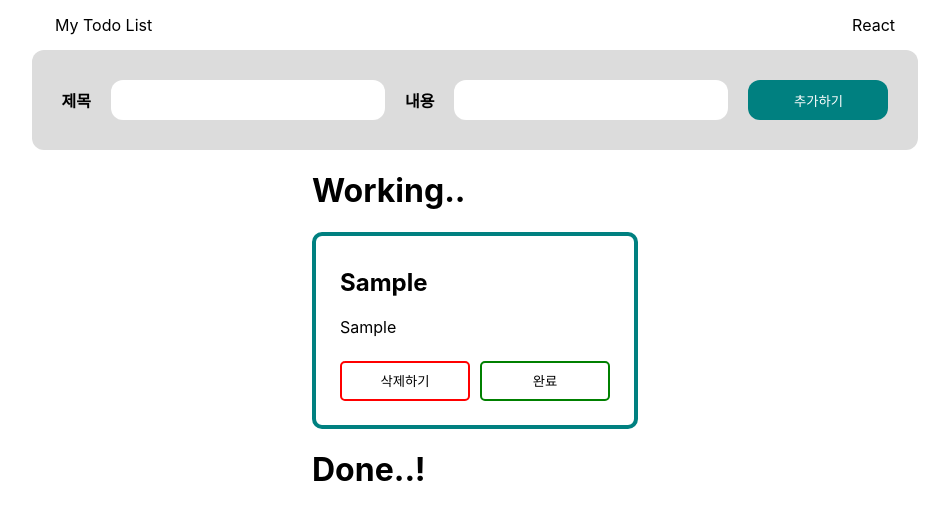
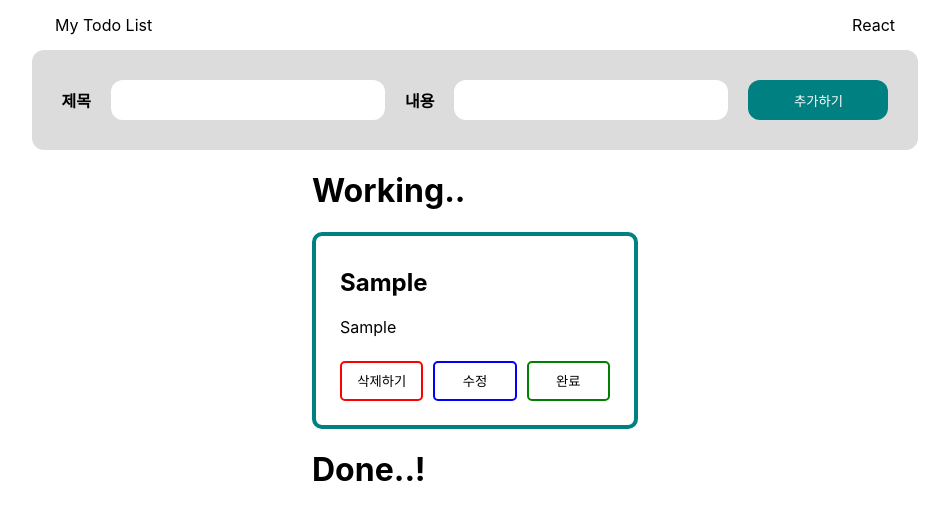
Before and after one commit to Hediar/React-ToDo, a React (Create React App) app: page / in a window 1280 px wide. Both pictures are taken after typing "Sample", "Sample" into the empty fields and a click on the button "추가하기". Shown: the top 520 px of the page, without its empty margins (165-1114 px from the left). Built offline with nearby package versions, Linux system fonts and the light colour scheme.

Commit message:
수정버튼 -> 입력받을 수 있게 UpdateContent 추가, App.jsx에서 보이고 숨겨지는 이벤트함수 추가

```diff
--- a/src/App.css
+++ b/src/App.css
@@ -58,6 +58,22 @@ label {
   border: 4px solid teal;
   border-radius: 10px;
 }
+.update-title {
+  font-size: 1.5em;
+  border-radius: 12px;
+  height: 40px;
+  width: 250px;
+  padding: 0 12px;
+}
+
+.update-content {
+  margin-top: 15px;
+  border-radius: 12px;
+  height: 50px;
+  width: 250px;
+  padding: 0 12px;
+  resize: none;
+}
 
 .working, .done {
   display: flex;
@@ -87,7 +103,19 @@ label {
   width: 50%;
 }
 
-.delete:hover, .complete:hover {
+.update, .update-complete {
+  background-color: white;
+  border: 2px solid blue;
+  border-radius: 5px;
+  height: 40px;
+  width: 50%;
+}
+
+.delete:hover, .complete:hover, .update:hover, .update-complete:hover {
   background-color: #ddd;
   cursor: pointer;
 }
+
+.hidden {
+  display: none;
+}
--- a/src/App.jsx
+++ b/src/App.jsx
@@ -9,7 +9,6 @@ function App() {
 
   const [title, setTitle] = useState('');
   const [content, setContent] = useState('');
-
 
   const [working, setworking] = useState([]);
 
@@ -28,7 +27,6 @@ function App() {
   const contentAddHandler = (event) => {
     setContent(event.target.value);
   };
-
 
 
   const clickAddButtonHandler = (event) =>{
@@ -60,7 +58,6 @@ function App() {
       return work;
     });
     setworking(updateWokrings);
-
     localStorage.setItem('todokey', JSON.stringify([...updateWokrings]));
   };
 
@@ -76,6 +73,35 @@ function App() {
     localStorage.setItem('todokey', JSON.stringify([...updateWokrings]));
   };
 
+  const updateButtonHandler = (id, event) => {
+    const HIDDEN_CLASSNAME = 'hidden';
+    // 클릭한 것의 todo-box 가져오기
+    const updateBox = event.target.closest('.todo-box');
+    const currentContent = updateBox.querySelector('.todo-text'); // 기존 보이는 제목과 내용
+    const newContent = updateBox.querySelector('.update-box'); // 수정하는 칸
+    const currentButtons = updateBox.querySelector('.buttons'); // 버튼 담긴 태그
+
+    currentContent.classList.add(HIDDEN_CLASSNAME);
+    currentButtons.querySelector('.update').classList.add(HIDDEN_CLASSNAME);
+    newContent.classList.remove(HIDDEN_CLASSNAME);
+    currentButtons.querySelector('.update-complete').classList.remove(HIDDEN_CLASSNAME);
+
+  };
+
+  const completeUpdateButton = (id, event) => {
+    const HIDDEN_CLASSNAME = 'hidden';
+
+    const updateBox = event.target.closest('.todo-box');
+    const currentContent = updateBox.querySelector('.todo-text'); // 기존 보이는 제목과 내용
+    const newContent = updateBox.querySelector('.update-box'); // 수정하는 칸
+    const currentButtons = updateBox.querySelector('.buttons'); // 버튼 담긴 태그
+
+    currentContent.classList.remove(HIDDEN_CLASSNAME);
+    currentButtons.querySelector('.update').classList.remove(HIDDEN_CLASSNAME);
+    newContent.classList.add(HIDDEN_CLASSNAME);
+    currentButtons.querySelector('.update-complete').classList.add(HIDDEN_CLASSNAME);
+
+  };
 
   return (
     <div className='mytodo'>
@@ -99,10 +125,12 @@ function App() {
                   return work.isDone === false
                 }).map((item) => {
                   return <Cards
-                  // key={item.id}
+                  key={item.id}
                   item={item}
                   fnc1={clickDeleteButtonHandler}
                   fnc2={clickCompleteButtonHandler}
+                  fnc3={updateButtonHandler}
+                  fnc4={completeUpdateButton}
                   c={'완료'}
                   ></Cards>
                 })
@@ -117,10 +145,12 @@ function App() {
                   return work.isDone === true
                 }).map((item) => {
                   return <Cards
-                  // key={item.id}
+                  key={item.id}
                   item={item}
                   fnc1={clickDeleteButtonHandler}
                   fnc2={clickCancelButtonHandler}
+                  fnc3={updateButtonHandler}
+                  fnc4={completeUpdateButton}
                   c={'취소'}
                   ></Cards>
                 })
--- a/src/components/Button.jsx
+++ b/src/components/Button.jsx
@@ -1,4 +1,4 @@
 const Button = ({role, name, fnc, para}) =>{
-    return <button className={role} onClick={() => fnc(para.id)}>{name}</button>
+    return <button className={role} onClick={(event) => fnc(para.id,event)}>{name}</button>
 };
  export default Button;
--- a/src/components/Cards.jsx
+++ b/src/components/Cards.jsx
@@ -1,12 +1,20 @@
 import Button from './Button';
+import UpdateContent from './UpdateContent';
 
-const Cards = ({item, fnc1, fnc2,c}) => {
+const Cards = ({item, fnc1, fnc2,fnc3,fnc4, c}) => {
     return (
       <div key={item.id} className='todo-box'>
-        <h2 className='work-title'>{item.work}</h2>
-        {item.content}
+        <div className='todo-text'>
+          <h2 className='work-title'>{item.work}</h2>
+          {item.content}
+        </div>
+        <div className='update-box hidden'>
+          <UpdateContent item={item}></UpdateContent>
+        </div>
         <div className='buttons'>
           <Button role={'delete'} name={'삭제하기'} fnc={fnc1} para={item}></Button>
+          <Button role={'update-complete hidden'} name={'수정완료'} fnc={fnc4} para={item}></Button>
+          <Button role={'update'} name={'수정'} fnc={fnc3} para={item}></Button>
           <Button role={'complete'} name={c} fnc={fnc2} para={item}></Button>
         </div>
       </div>
--- /dev/null
+++ b/src/components/UpdateContent.jsx
@@ -0,0 +1,29 @@
+import {useState} from 'react';
+
+const UpdateContent = ({item}) => {
+
+    const [newTitle, setnewTitle] = useState(item.work);
+    const [newContent, setnewContent] = useState(item.content);
+    const newTitleHandler = (event) => {
+        setnewTitle(event.target.value);
+      };
+
+      const newContentHandler = (event) => {
+        setnewContent(event.target.value);
+      }
+    return(
+        <>
+        <input className='update-title'
+          type='text'
+          value={newTitle}
+          onChange={(event) => newTitleHandler(event)}
+          ></input>
+          <textarea className='update-content'
+          value={newContent}
+          onChange={(event) => newContentHandler(event)}
+          ></textarea>
+        </>
+    )
+}
+
+export default UpdateContent;
```
Also changed, not shown: src/components/UpdateCard.jsx (added), 1 other file (tests, documents, lock files or other folders).
